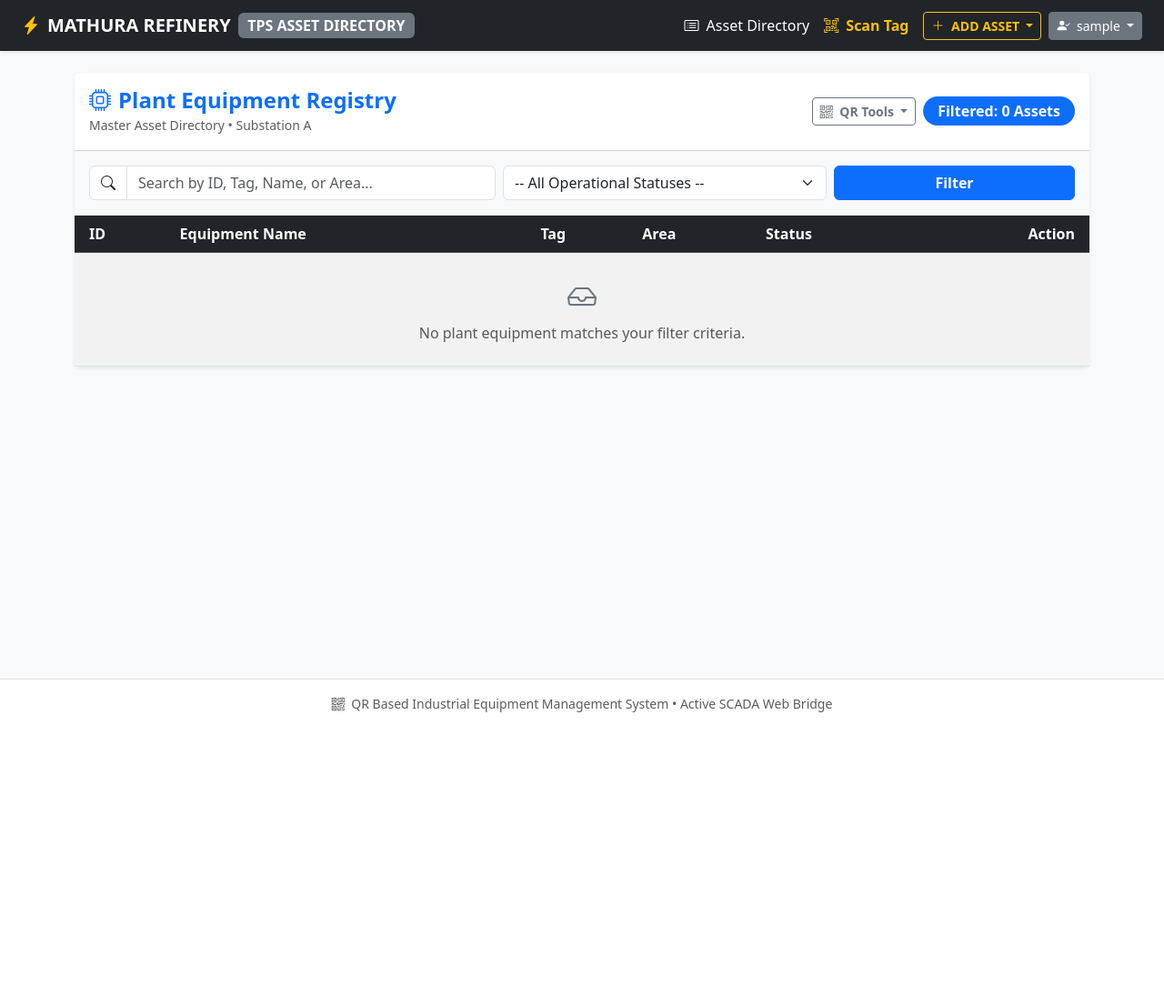
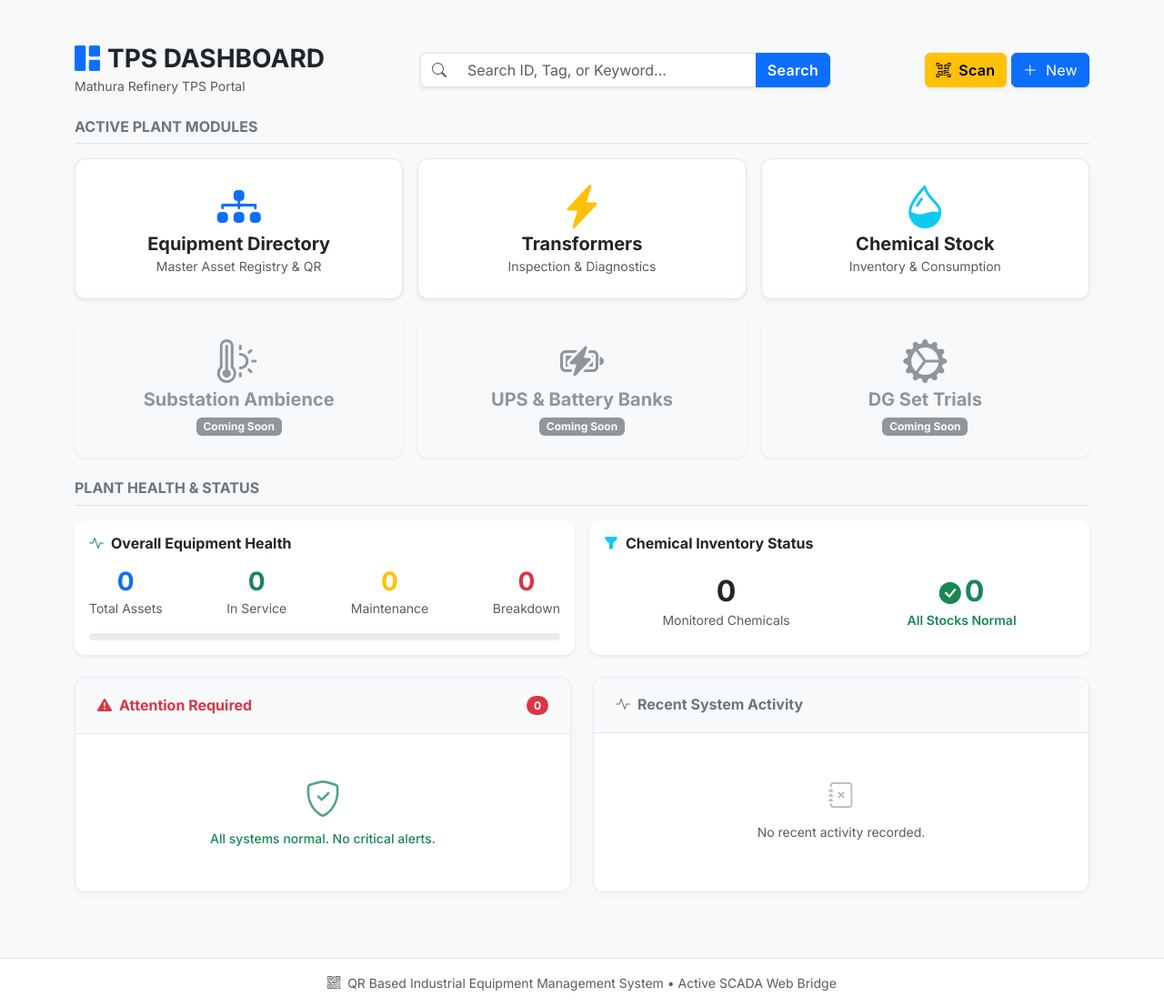
Before and after one commit to gpatel1806/TPS-QR-environment, a Flask app: page / in a window 1280 px wide. Shown: the whole page at 91% size. Before the commit the page ends 783 px from the top, so only its background shows below. Run offline with Flask 3, Linux system fonts and the light colour scheme; the visitor is signed in with stand-in values (Sample User, id 1).

Commit message:
Phase 4 complete: Global search, cross-module alerts, and Industrial Dark Theme UI upgrade

```diff
--- a/app.py
+++ b/app.py
@@ -57,11 +57,13 @@ app.config["SQLALCHEMY_TRACK_MODIFICATIONS"] = False
 # 1. BIND THE DB TO THE APP FIRST
 db.init_app(app)
 
-# 2. IMPORT THE BLUEPRINT AFTER DB IS BOUND
+# 2. IMPORT THE BLUEPRINTS AFTER DB IS BOUND
 from chemical import chemical_bp
+from dashboard import dashboard_bp
 
-# 3. REGISTER THE BLUEPRINT
+# 3. REGISTER THE BLUEPRINTS
 app.register_blueprint(chemical_bp, url_prefix='/chemical')
+app.register_blueprint(dashboard_bp)  # <-- THIS IS THE MISSING LINE
 
 # Authentication Setup
 login_manager = LoginManager()
@@ -73,6 +75,7 @@ login_manager.login_message_category = "warning"
 # Define the Equipment Model (Parent Table)
 class Equipment(db.Model):
     __tablename__ = 'equipments'
+    __table_args__ = {'extend_existing': True}
 
     id = db.Column(db.String(50), primary_key=True)
     tag = db.Column(db.String(50), nullable=False, unique=True)
@@ -86,7 +89,7 @@ class Equipment(db.Model):
     status = db.Column(db.String(50), default='In Service')
     specs = db.Column(db.Text, nullable=True)
 
-    # Relationships
+  # Relationships
     logs = db.relationship('MaintenanceLog', backref='equipment', cascade='all, delete-orphan', lazy=True)
 
     def get_ppe_list(self):
@@ -95,10 +98,10 @@ class Equipment(db.Model):
         if not ppe:
             return []
         return [item.strip() for item in ppe.split(",") if item.strip()]
-
 # Define the MaintenanceLog Model (Child Table)
 class MaintenanceLog(db.Model):
     __tablename__ = "maintenance_logs"
+    __table_args__ = {'extend_existing': True}
 
     id = db.Column(db.Integer, primary_key=True, autoincrement=True)
     equipment_id = db.Column(db.String(20), db.ForeignKey("equipments.id"), nullable=False)
@@ -111,6 +114,7 @@ class MaintenanceLog(db.Model):
 # Define User Model for Role-Based Plant Operations
 class User(UserMixin, db.Model):
     __tablename__ = "users"
+    __table_args__ = {'extend_existing': True}
 
     id = db.Column(db.Integer, primary_key=True)
     username = db.Column(db.String(64), unique=True, nullable=False)
@@ -127,6 +131,7 @@ class User(UserMixin, db.Model):
 
 class TransformerInspection(db.Model):
     __tablename__ = 'transformer_inspections'
+    __table_args__ = {'extend_existing': True}
 
     id = db.Column(db.Integer, primary_key=True)
     transformer_id = db.Column(db.String(50), nullable=False)
@@ -142,9 +147,29 @@ class TransformerInspection(db.Model):
 
     created_at = db.Column(db.DateTime, default=datetime.utcnow)
 
+# --- NEW DASHBOARD ARCHITECTURE MODELS ---
+class SystemAlert(db.Model):
+    __tablename__ = 'system_alerts'
+    __table_args__ = {'extend_existing': True}
+    id = db.Column(db.Integer, primary_key=True)
+    module = db.Column(db.String(50), nullable=False)
+    severity = db.Column(db.String(20), nullable=False) # INFO, WARNING, CRITICAL
+    message = db.Column(db.String(255), nullable=False)
+    resolved = db.Column(db.Boolean, default=False)
+    created_at = db.Column(db.DateTime, default=datetime.utcnow)
+
+class ActivityLog(db.Model):
+    __tablename__ = 'activity_logs'
+    __table_args__ = {'extend_existing': True}
+    id = db.Column(db.Integer, primary_key=True)
+    user_id = db.Column(db.Integer, db.ForeignKey('users.id'), nullable=True)
+    module = db.Column(db.String(50), nullable=False)
+    action = db.Column(db.String(255), nullable=False)
+    timestamp = db.Column(db.DateTime, default=datetime.utcnow)
+
 @login_manager.user_loader
 def load_user(user_id):
-    return User.query.get(int(user_id))
+    return db.session.get(User, int(user_id))
 
 @app.route("/login", methods=["GET", "POST"])
 def login():
@@ -161,7 +186,7 @@ def login():
             login_user(user)
             flash(f"Access granted. Welcome, {user.full_name}.", "success")
             next_page = request.args.get("next")
-            return redirect(next_page or url_for("home"))
+            return redirect(next_page or url_for("dashboard.index"))
         else:
             flash("Invalid credentials. Access rejected by substation security.", "danger")
 
@@ -173,7 +198,7 @@ def login():
 def logout():
     logout_user()
     flash("Session terminated safely.", "info")
-    return redirect(url_for("home"))
+    return redirect(url_for("dashboard.index"))
 
     from flask import Flask, render_template, request, jsonify
 
@@ -185,8 +210,8 @@ def transformer_inspection():
     return render_template('transformer_inspection.html')
 
 
-@app.route("/")
-def home():
+@app.route("/equipment-directory")
+def equipment_directory():
     search_query = request.args.get("q", "").strip().lower()
     status_filter = request.args.get("status", "").strip()
 
@@ -245,6 +270,34 @@ def save_inspection():
     )
 
     db.session.add(new_inspection)
+
+    # --- PHASE 4: AUTOMATIC ACTIVITY LOG & ALERT TRIGGER ---
+    user_id = current_user.id if current_user.is_authenticated else None
+
+    # 1. Log the Inspection Activity
+    new_log = ActivityLog(
+        user_id=user_id,
+        module="Transformer",
+        action=f"Inspection submitted for {data.get('transformerId')} ({data.get('severity')})"
+    )
+    db.session.add(new_log)
+
+    # 2. Trigger Dashboard Alert if Corrective Action or High Severity
+    severity = data.get('severity', 'Normal')
+    corrective = data.get('correctiveActionRequired', 'No')
+
+    if severity in ['Critical', 'Major'] or corrective == 'Yes':
+        alert_msg = data.get('correctiveAction', '').strip()
+        if not alert_msg:
+            alert_msg = f"Severe observation recorded ({severity})."
+
+        new_alert = SystemAlert(
+            module="Transformer",
+            severity="CRITICAL" if severity == 'Critical' else "WARNING",
+            message=f"[{data.get('transformerId')}] {alert_msg}"
+        )
+        db.session.add(new_alert)
+
     db.session.commit()
     return jsonify({"message": "Inspection saved successfully"}), 201
 
@@ -357,7 +410,7 @@ def import_excel():
             # Commit all valid rows simultaneously
             db.session.commit()
             flash(f'Import complete: {success_count} assets created, {updated_count} updated.', 'success')
-            return redirect(url_for('home'))
+            return redirect(url_for('equipment_directory'))
 
         except Exception as e:
             db.session.rollback()
@@ -407,9 +460,16 @@ def create_equipment():
                 status=status
             )
             db.session.add(new_asset)
+            # Generate an Activity Log for the Dashboard
+            new_log = ActivityLog(
+                user_id=current_user.id if current_user.is_authenticated else None,
+                module="Equipment Directory",
+                action=f"Commissioned new asset: {eq_id} ({name})"
+            )
+            db.session.add(new_log)
             db.session.commit()
             flash(f"Asset {eq_id} commissioned successfully.", "success")
-            return redirect(url_for("home"))
+            return redirect(url_for("equipment_directory"))
 
     return render_template("new_equipment.html", error_message=error_message)
 
@@ -447,7 +507,7 @@ def delete_equipment(equipment_id):
     db.session.delete(equipment)
     db.session.commit()
 
-    return redirect(url_for("home"))
+    return redirect(url_for("equipment_directory"))
 
 
 @app.route("/equipment/<equipment_id>/log", methods=["POST"])
--- a/templates/base.html
+++ b/templates/base.html
@@ -5,30 +5,62 @@
     <meta name="viewport" content="width=device-width, initial-scale=1.0">
     <title>{% block title %}Plant Equipment System{% endblock %}</title>
 
-    <!-- Bootstrap 5 CSS via CDN -->
+<!-- Bootstrap 5 CSS via CDN -->
     <link href="https://cdn.jsdelivr.net/npm/bootstrap@5.3.3/dist/css/bootstrap.min.css" rel="stylesheet">
 
     <!-- Bootstrap Icons via CDN -->
     <link rel="stylesheet" href="https://cdn.jsdelivr.net/npm/bootstrap-icons@1.11.3/font/bootstrap-icons.min.css">
 
-    <!-- Custom Plant Theme -->
+    <!-- Google Fonts: Inter -->
+    <link href="https://fonts.googleapis.com/css2?family=Inter:wght@300;400;500;600;700;800&display=swap" rel="stylesheet">
+
+<!-- Custom Plant Theme -->
     <link rel="stylesheet" href="{{ url_for('static', filename='css/plant-theme.css') }}">
+
+    {% block head %}{% endblock %}
+
+    <!-- Premium UI Overrides -->
+    <style>
+        body {
+            font-family: 'Inter', sans-serif;
+            background-color: #f4f7f6 !important; /* Slightly cooler gray for industrial feel */
+        }
+        .navbar-industrial {
+            background: linear-gradient(135deg, #0f2027 0%, #203a43 50%, #2c5364 100%);
+            box-shadow: 0 4px 12px rgba(0,0,0,0.15);
+        }
+        .navbar-brand {
+            letter-spacing: 0.5px;
+        }
+        .card {
+            border-radius: 12px;
+        }
+        .btn {
+            border-radius: 6px;
+            letter-spacing: 0.3px;
+        }
+    </style>
 </head>
 <body class="bg-light d-flex flex-column min-vh-100">
 
-    <!-- Industrial Top Navigation Bar -->
-    <nav class="navbar navbar-expand-lg navbar-dark bg-dark shadow-sm">
-        <div class="container-fluid px-4">
-            <a class="navbar-brand fw-bold text-uppercase d-flex align-items-center" href="/">
+{% block navbar %}
+    <!-- Premium Industrial Top Navigation Bar -->
+    <nav class="navbar navbar-expand-lg navbar-dark navbar-industrial py-3">
+        <div class="container-fluid px-4">            <a class="navbar-brand fw-bold text-uppercase d-flex align-items-center" href="/">
                 <i class="bi bi-lightning-charge-fill text-warning me-2"></i>
                 Mathura Refinery
                 <span class="badge bg-secondary ms-2 fs-6">TPS Asset Directory</span>
             </a>
-            <div class="navbar-nav ms-auto align-items-center">
-                <a class="nav-link active" href="/"><i class="bi bi-card-list me-1"></i> Asset Directory</a>
+           <div class="navbar-nav ms-auto align-items-center">
+                <!-- NEW: Central Dashboard Link -->
+                <a class="nav-link" href="/"><i class="bi bi-grid-1x2-fill me-1"></i> Dashboard</a>
+
+                <!-- SHIFTED: Equipment Directory Link -->
+                <a class="nav-link" href="/equipment-directory"><i class="bi bi-card-list me-1"></i> Asset Directory</a>
+
                 <a class="nav-link text-warning fw-semibold" href="/scanner"><i class="bi bi-qr-code-scan me-1"></i> Scan Tag</a>
 
-               {% if current_user.is_authenticated %}
+                {% if current_user.is_authenticated %}
     <div class="dropdown ms-2">
         <button class="btn btn-outline-warning btn-sm dropdown-toggle text-uppercase fw-semibold" type="button" data-bs-toggle="dropdown" aria-expanded="false">
             <i class="bi bi-plus-lg me-1"></i> Add Asset
@@ -65,6 +97,7 @@
             </div>
         </div>
     </nav>
+    {% endblock %}
 
     <!-- Main Container -->
     <main class="container my-4 flex-grow-1">
--- /dev/null
+++ b/templates/dashboard.html
@@ -0,0 +1,276 @@
+{% extends "base.html" %}
+{% block title %}
+MRTPS | Central Management Dashboard
+{% endblock %}
+
+{% block navbar %}
+<!-- Navbar intentionally removed for the Dashboard page -->
+{% endblock %}
+
+{% block content %}
+<!-- A. HEADER & QUICK ACTIONS -->
+<!-- A. HEADER & QUICK ACTIONS -->
+<div class="row align-items-center mb-4 mt-2 gy-3">
+    <!-- Title Section -->
+    <div class="col-lg-4 col-md-12">
+        <h3 class="fw-bold mb-0 text-dark"><i class="bi bi-grid-1x2-fill text-primary me-2"></i>TPS DASHBOARD</h3>
+        <span class="text-muted small">Mathura Refinery TPS Portal</span>
+    </div>
+
+    <!-- Smart Global Search Bar -->
+    <div class="col-lg-5 col-md-8">
+        <form action="/search" method="GET" class="d-flex shadow-sm">
+            <div class="input-group">
+                <span class="input-group-text bg-white border-end-0"><i class="bi bi-search text-muted"></i></span>
+                <input type="text" name="q" class="form-control border-start-0" placeholder="Search ID, Tag, or Keyword..." required>
+                <button class="btn btn-primary fw-semibold" type="submit">Search</button>
+            </div>
+        </form>
+    </div>
+
+    <!-- Quick Action Buttons -->
+    <div class="col-lg-3 col-md-4 text-md-end">
+        <a href="/scanner" class="btn btn-warning fw-semibold shadow-sm"><i class="bi bi-qr-code-scan me-1"></i> Scan</a>
+        {% if current_user.is_authenticated %}
+        <a href="/equipment/new" class="btn btn-primary shadow-sm"><i class="bi bi-plus-lg me-1"></i> New</a>
+        {% endif %}
+    </div>
+</div>
+
+<!-- B. MODULE NAVIGATION -->
+<h6 class="fw-bold text-secondary text-uppercase mb-3 border-bottom pb-2">Active Plant Modules</h6>
+<div class="row g-3 mb-4">
+    <div class="col-md-4 col-sm-6">
+        <a href="/equipment-directory" class="text-decoration-none">
+            <div class="card h-100 shadow-sm border-0 module-card hover-lift">
+                <div class="card-body text-center py-4">
+                    <i class="bi bi-diagram-3-fill display-5 text-primary mb-2"></i>
+                    <h5 class="fw-bold text-dark mb-0">Equipment Directory</h5>
+                    <span class="text-muted small">Master Asset Registry & QR</span>
+                </div>
+            </div>
+        </a>
+    </div>
+    <div class="col-md-4 col-sm-6">
+        <a href="/transformer-inspection" class="text-decoration-none">
+            <div class="card h-100 shadow-sm border-0 module-card hover-lift">
+                <div class="card-body text-center py-4">
+                    <i class="bi bi-lightning-charge-fill display-5 text-warning mb-2"></i>
+                    <h5 class="fw-bold text-dark mb-0">Transformers</h5>
+                    <span class="text-muted small">Inspection & Diagnostics</span>
+                </div>
+            </div>
+        </a>
+    </div>
+    <div class="col-md-4 col-sm-6">
+        <a href="/chemical/operator/house" class="text-decoration-none">
+            <div class="card h-100 shadow-sm border-0 module-card hover-lift">
+                <div class="card-body text-center py-4">
+                    <i class="bi bi-droplet-half display-5 text-info mb-2"></i>
+                    <h5 class="fw-bold text-dark mb-0">Chemical Stock</h5>
+                    <span class="text-muted small">Inventory & Consumption</span>
+                </div>
+            </div>
+        </a>
+    </div>
+
+    <!-- Future Expansion Modules -->
+    <div class="col-md-4 col-sm-6">
+        <div class="card h-100 shadow-sm border-0 bg-light opacity-75">
+            <div class="card-body text-center py-4">
+                <i class="bi bi-thermometer-sun display-5 text-secondary mb-2"></i>
+                <h5 class="fw-bold text-secondary mb-0">Substation Ambience</h5>
+                <span class="badge bg-secondary mt-2">Coming Soon</span>
+            </div>
+        </div>
+    </div>
+    <div class="col-md-4 col-sm-6">
+        <div class="card h-100 shadow-sm border-0 bg-light opacity-75">
+            <div class="card-body text-center py-4">
+                <i class="bi bi-battery-charging display-5 text-secondary mb-2"></i>
+                <h5 class="fw-bold text-secondary mb-0">UPS & Battery Banks</h5>
+                <span class="badge bg-secondary mt-2">Coming Soon</span>
+            </div>
+        </div>
+    </div>
+    <div class="col-md-4 col-sm-6">
+        <div class="card h-100 shadow-sm border-0 bg-light opacity-75">
+            <div class="card-body text-center py-4">
+                <i class="bi bi-gear-wide-connected display-5 text-secondary mb-2"></i>
+                <h5 class="fw-bold text-secondary mb-0">DG Set Trials</h5>
+                <span class="badge bg-secondary mt-2">Coming Soon</span>
+            </div>
+        </div>
+    </div>
+</div>
+
+<!-- C. PLANT HEALTH SUMMARY -->
+<h6 class="fw-bold text-secondary text-uppercase mb-3 border-bottom pb-2">Plant Health & Status</h6>
+<div class="row g-3 mb-4">
+    <!-- Equipment Health -->
+    <div class="col-lg-6">
+        <div class="card shadow-sm border-0 h-100">
+            <div class="card-body">
+                <h6 class="fw-bold text-dark mb-3"><i class="bi bi-activity text-success me-2"></i>Overall Equipment Health</h6>
+                <div class="d-flex justify-content-between text-center mb-3">
+                    <div>
+                        <h3 class="mb-0 fw-bold text-primary">{{ total_equipment }}</h3>
+                        <span class="text-muted small">Total Assets</span>
+                    </div>
+                    <div>
+                        <h3 class="mb-0 fw-bold text-success">{{ healthy_equipment }}</h3>
+                        <span class="text-muted small">In Service</span>
+                    </div>
+                    <div>
+                        <h3 class="mb-0 fw-bold text-warning">{{ maintenance_equipment }}</h3>
+                        <span class="text-muted small">Maintenance</span>
+                    </div>
+                    <div>
+                        <h3 class="mb-0 fw-bold text-danger">{{ critical_equipment }}</h3>
+                        <span class="text-muted small">Breakdown</span>
+                    </div>
+                </div>
+                <!-- Visual Status Bar -->
+                <div class="progress" style="height: 8px;">
+                    {% set health_pct = (healthy_equipment / total_equipment * 100) if total_equipment > 0 else 0 %}
+                    {% set maint_pct = (maintenance_equipment / total_equipment * 100) if total_equipment > 0 else 0 %}
+                    {% set crit_pct = (critical_equipment / total_equipment * 100) if total_equipment > 0 else 0 %}
+                    <div class="progress-bar bg-success" role="progressbar" style="width: {{ health_pct }}%"></div>
+                    <div class="progress-bar bg-warning" role="progressbar" style="width: {{ maint_pct }}%"></div>
+                    <div class="progress-bar bg-danger" role="progressbar" style="width: {{ crit_pct }}%"></div>
+                </div>
+            </div>
+        </div>
+    </div>
+
+    <!-- Chemical Health -->
+    <div class="col-lg-6">
+        <div class="card shadow-sm border-0 h-100">
+            <div class="card-body">
+                <h6 class="fw-bold text-dark mb-3"><i class="bi bi-funnel-fill text-info me-2"></i>Chemical Inventory Status</h6>
+                <div class="d-flex justify-content-around text-center mt-4">
+                    <div>
+                        <h2 class="mb-0 fw-bold text-dark">{{ total_chemicals }}</h2>
+                        <span class="text-muted small">Monitored Chemicals</span>
+                    </div>
+                    <div>
+                        {% if low_stock_chemicals > 0 %}
+                            <h2 class="mb-0 fw-bold text-danger"><i class="bi bi-exclamation-triangle-fill fs-4 me-1"></i>{{ low_stock_chemicals }}</h2>
+                            <span class="text-danger fw-semibold small">Attention Required</span>
+                        {% else %}
+                            <h2 class="mb-0 fw-bold text-success"><i class="bi bi-check-circle-fill fs-4 me-1"></i>0</h2>
+                            <span class="text-success fw-semibold small">All Stocks Normal</span>
+                        {% endif %}
+                    </div>
+                </div>
+            </div>
+        </div>
+    </div>
+</div>
+
+<!-- D. ALERTS & RECENT ACTIVITY -->
+<div class="row g-4 mb-5">
+    <!-- Attention Required Section -->
+    <div class="col-lg-6">
+        <div class="card industrial-card h-100 border-top border-danger border-4">
+            <div class="card-header industrial-card-header d-flex justify-content-between align-items-center">
+                <h6 class="fw-bold text-danger mb-0"><i class="bi bi-exclamation-triangle-fill me-2"></i>Attention Required</h6>
+                <span class="badge bg-danger rounded-pill">{{ active_alerts|length }}</span>
+            </div>
+            <div class="card-body p-0">
+                <ul class="list-group list-group-flush rounded-bottom">
+                    {% for alert in active_alerts %}
+                    <li class="list-group-item alert-item px-4 py-3 d-flex justify-content-between align-items-center border-bottom-0 border-top">
+                        <div>
+                            <span class="badge {% if alert.severity == 'CRITICAL' %}bg-danger{% else %}bg-warning text-dark{% endif %} me-2 shadow-sm">{{ alert.severity }}</span>
+                            <span class="small fw-bold text-dark">{{ alert.message }}</span>
+                            <div class="text-muted mt-1" style="font-size: 12px;"><i class="bi bi-cpu me-1"></i>{{ alert.module }} &bull; <i class="bi bi-clock me-1"></i>{{ alert.created_at.strftime('%Y-%m-%d %H:%M') }}</div>
+                        </div>
+                        {% if current_user.is_authenticated %}
+                        <form action="/alert/{{ alert.id }}/resolve" method="POST" class="m-0" onsubmit="return confirm('Clear this alert from the dashboard?');">
+                            <button type="submit" class="btn btn-sm btn-light text-success fw-bold border shadow-sm hover-resolve" title="Acknowledge & Resolve">
+                                <i class="bi bi-check2-all me-1"></i> Resolve
+                            </button>
+                        </form>
+                        {% endif %}
+                    </li>
+                    {% else %}
+                    <li class="list-group-item text-center py-5 text-muted small border-0 bg-transparent">
+                        <i class="bi bi-shield-check text-success display-6 d-block mb-2 opacity-75"></i>
+                        <span class="fw-medium text-success">All systems normal. No critical alerts.</span>
+                    </li>
+                    {% endfor %}
+                </ul>
+            </div>
+        </div>
+    </div>
+
+    <!-- Recent Activity Section -->
+    <div class="col-lg-6">
+        <div class="card industrial-card h-100">
+            <div class="card-header industrial-card-header">
+                <h6 class="fw-bold text-secondary mb-0"><i class="bi bi-activity me-2"></i>Recent System Activity</h6>
+            </div>
+            <div class="card-body p-0">
+                <table class="table table-hover align-middle mb-0 small activity-table">
+                    <tbody>
+                        {% for activity in recent_activities %}
+                        <tr>
+                            <td class="ps-4 text-muted fw-medium" style="width: 25%;">{{ activity.timestamp.strftime('%b %d, %H:%M') }}</td>
+                            <td><span class="badge bg-light text-secondary border px-2 py-1 shadow-sm">{{ activity.module }}</span></td>
+                            <td class="fw-semibold text-dark pe-4">{{ activity.action }}</td>
+                        </tr>
+                        {% else %}
+                        <tr>
+                            <td colspan="3" class="text-center py-5 text-muted border-0">
+                                <i class="bi bi-journal-x fs-3 d-block mb-2 text-secondary opacity-50"></i>
+                                No recent activity recorded.
+                            </td>
+                        </tr>
+                        {% endfor %}
+                    </tbody>
+                </table>
+            </div>
+        </div>
+    </div>
+</div>
+
+<style>
+    /* Smooth Hover Logic for Module Cards */
+    .hover-lift {
+        transition: all 0.3s cubic-bezier(0.25, 0.8, 0.25, 1);
+        border: 1px solid #e2e8f0 !important;
+    }
+    .hover-lift:hover {
+        transform: translateY(-4px);
+        box-shadow: 0 12px 24px rgba(0,0,0,0.06) !important;
+        border-color: #cbd5e1 !important;
+    }
+    .module-card { cursor: pointer; border-radius: 12px; background-color: #ffffff; }
+
+    /* Premium Industrial Cards */
+    .industrial-card {
+        background-color: #ffffff;
+        border-radius: 12px;
+        box-shadow: 0 4px 12px rgba(0,0,0,0.03);
+        border: 1px solid #e2e8f0 !important;
+        overflow: hidden;
+    }
+    .industrial-card-header {
+        background-color: #f8fafc;
+        border-bottom: 1px solid #e2e8f0;
+        padding: 1.25rem 1.5rem;
+    }
+
+    /* Alert Items Hover */
+    .alert-item { transition: background-color 0.2s ease; }
+    .alert-item:hover { background-color: #fef2f2; }
+    .hover-resolve:hover { background-color: #dcfce7 !important; border-color: #bbf7d0 !important; }
+
+    /* Activity Table Polish */
+    .activity-table tbody tr { transition: background-color 0.2s ease; }
+    .activity-table tbody tr:hover { background-color: #f8fafc; }
+    .activity-table td { border-bottom-color: #f1f5f9; padding: 14px 0; }
+    .activity-table tr:last-child td { border-bottom: none; }
+</style>
+{% endblock %}
```
Also changed, not shown: chemical.py (+26 -1 lines), dashboard.py (added, +75 -0 lines), templates/transformer_inspection.html (+16 -33 lines).
